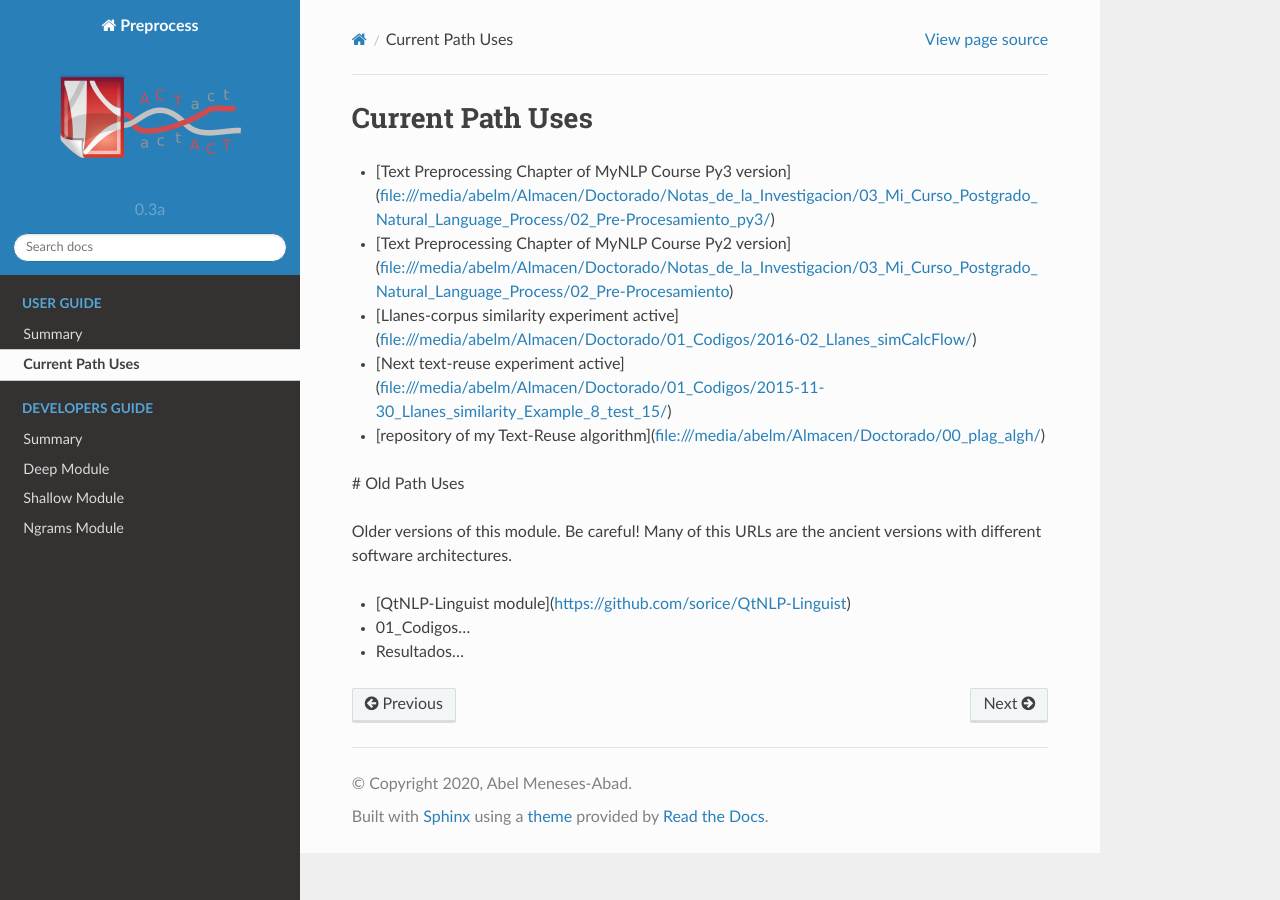
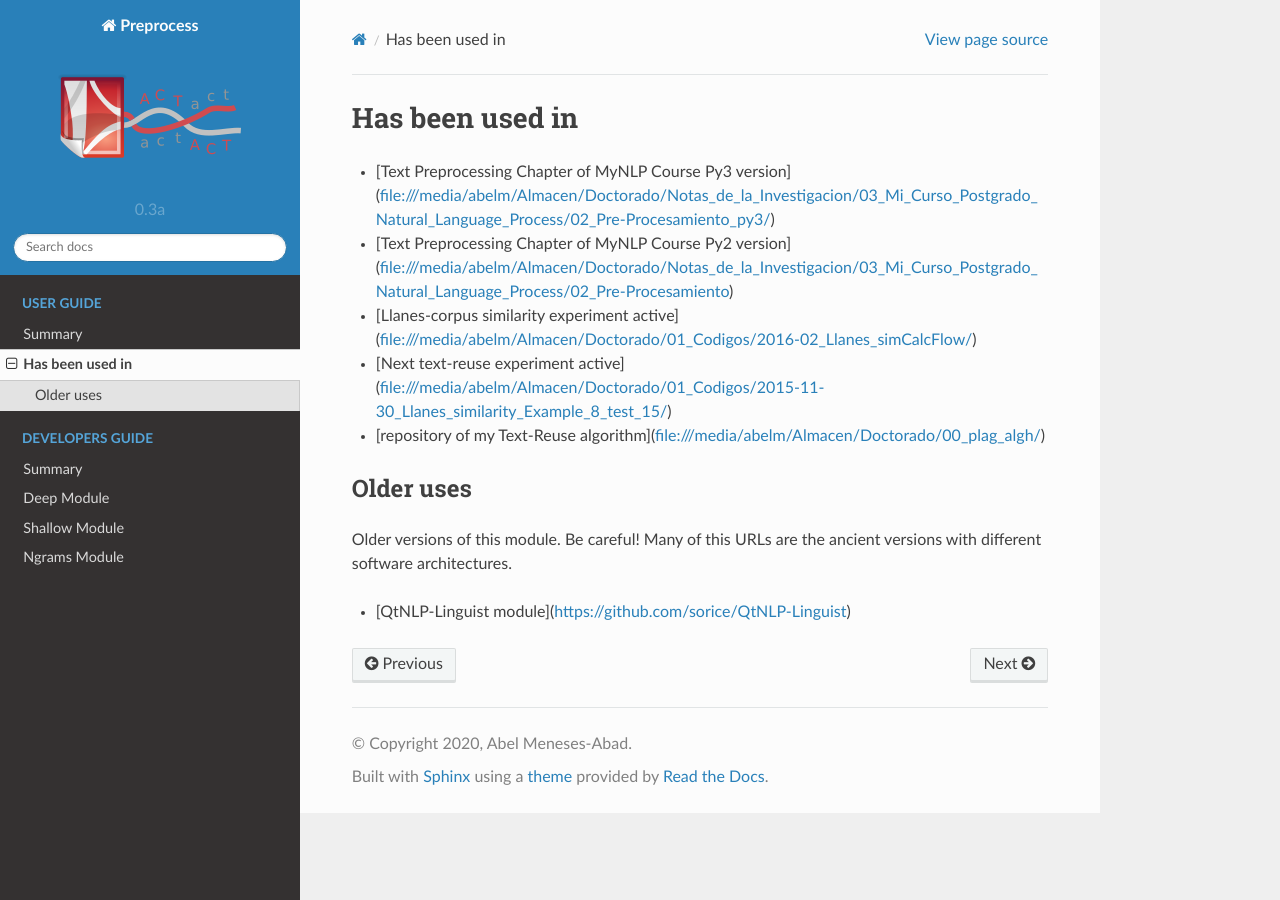
Before and after one commit to sorice/preprocess, a Sphinx documentation site: the page built from docs/tutorial/user/applications.rst, in a window 1280 px wide. Built offline with Sphinx 7.4.7 and the Read the Docs theme 2.0.0, drawn with Linux system fonts in a browser that asks for light colours; formulas are drawn with MathJax 3; pages that are not in the unit, such as notebooks, are missing from menus.

```diff
--- a/docs/index.rst
+++ b/docs/index.rst
@@ -19,7 +19,8 @@ methods to accomplish this purpose from NLTK, Spacy and others.
 QuickStart
 -----------
 
-1. :doc: `foo`
+1. Bases of :doc:`normalization`
+
 
 Future Goals
 -------------
@@ -45,7 +46,7 @@ Future Goals
 
    tutorial/user_guide_summary
    tutorial/user/applications
-   foo
+   normalization
 
 .. toctree::
    :maxdepth: 2
--- a/docs/tutorial/user/applications.rst
+++ b/docs/tutorial/user/applications.rst
@@ -1,6 +1,6 @@
 .. _applications:
 
-Current Path Uses
+Has been used in
 ==================
 
 - [Text Preprocessing Chapter of MyNLP Course Py3 version](file:///media/abelm/Almacen/Doctorado/Notas_de_la_Investigacion/03_Mi_Curso_Postgrado_Natural_Language_Process/02_Pre-Procesamiento_py3/)
@@ -9,10 +9,9 @@ Current Path Uses
 - [Next text-reuse experiment active](file:///media/abelm/Almacen/Doctorado/01_Codigos/2015-11-30_Llanes_similarity_Example_8_test_15/)
 - [repository of my Text-Reuse algorithm](file:///media/abelm/Almacen/Doctorado/00_plag_algh/)
 
-# Old Path Uses
+Older uses
+----------
 
 Older versions of this module. Be careful! Many of this URLs are the ancient versions with different software architectures.
 
 - [QtNLP-Linguist module](https://github.com/sorice/QtNLP-Linguist)
-- 01_Codigos...
-- Resultados...
```
Also changed, not shown: CHANGELOG.md (+6 -4 lines), docs/notebooks/Text-Normalization.ipynb, 2 other files.
